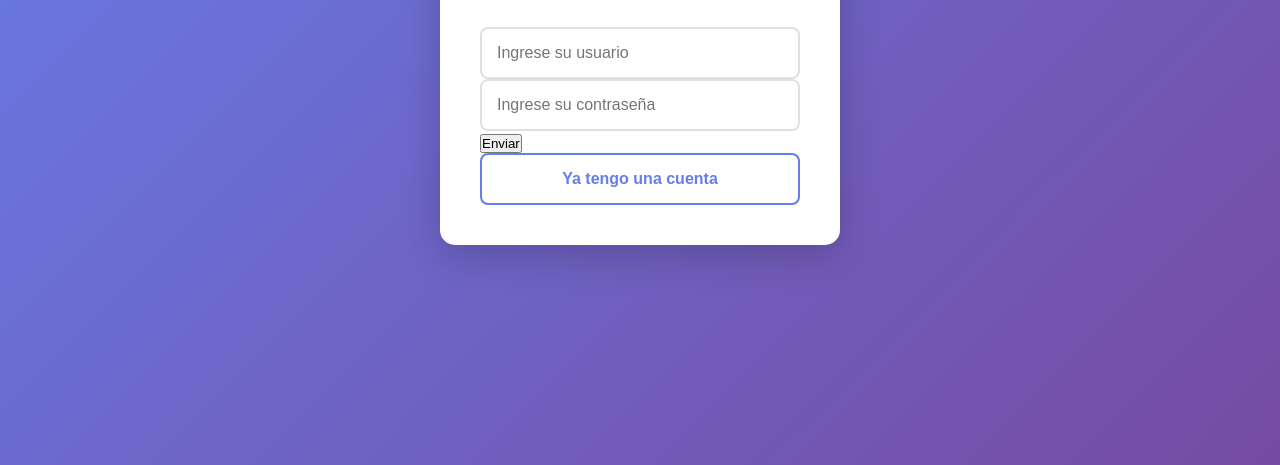
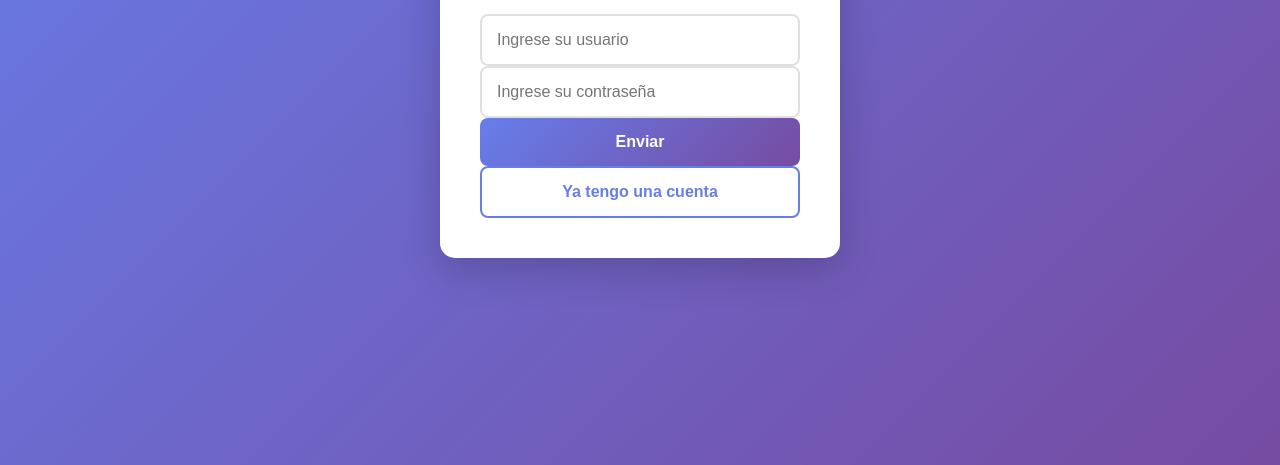
Before and after one commit to netaru3/Sistema-de-regristro-y-login, a website: page registro1.html in a window 1280 px wide. Shown: the part 335-800 px from the top of the page. Drawn offline with Linux system fonts and the light colour scheme.

Commit message:
Change input type from 'submit' to 'button'
Cambio del tipo

```diff
--- a/registro1.html
+++ b/registro1.html
@@ -81,7 +81,7 @@
             box-shadow: 0 0 0 3px rgba(102, 126, 234, 0.1);
         }
 
-        input[type="submit"] {
+        input[type="button"] {
             width: 100%;
             padding: 15px;
             background: linear-gradient(135deg, #667eea 0%, #764ba2 100%);
```
